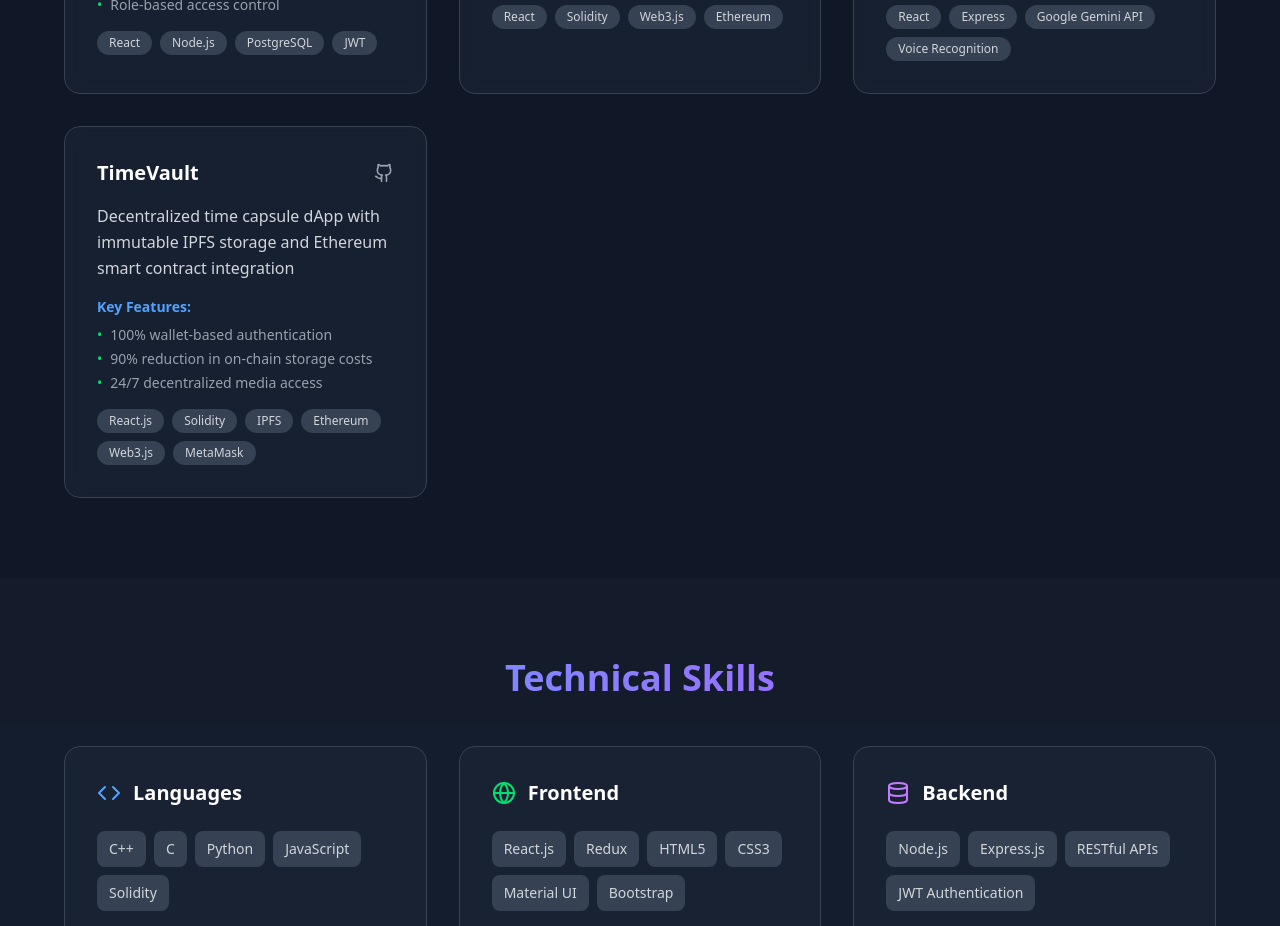
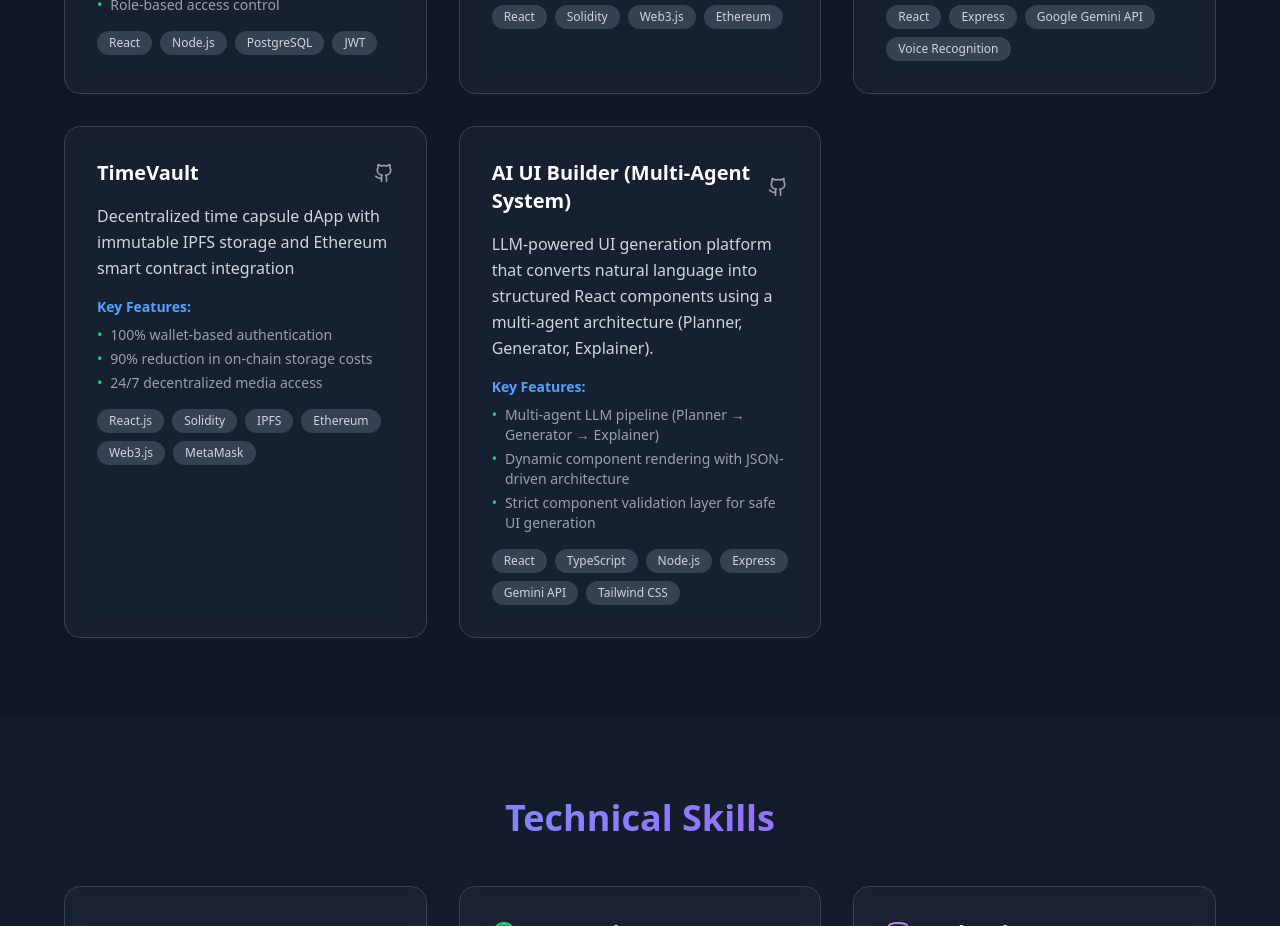
Before and after one commit to Vansh98789/Vansh-Portfolio-Website, a React (Vite) app: page / in a window 1280 px wide. Shown: the part 2580-3506 px from the top of the page. Built offline with nearby package versions, Linux system fonts and the light colour scheme.

Commit message:
Update Portfolio.jsx

```diff
--- a/src/components/Portfolio.jsx
+++ b/src/components/Portfolio.jsx
@@ -180,7 +180,23 @@ const Portfolio = () => {
   github: true,
   liveUrl: '',
   githubUrl: 'https://github.com/Vansh98789/TimeVault'
-}
+},
+      {
+  title: 'AI UI Builder (Multi-Agent System)',
+  description:
+    'LLM-powered UI generation platform that converts natural language into structured React components using a multi-agent architecture (Planner, Generator, Explainer).',
+  tech: ['React', 'TypeScript', 'Node.js', 'Express', 'Gemini API', 'Tailwind CSS'],
+  features: [
+    'Multi-agent LLM pipeline (Planner → Generator → Explainer)',
+    'Dynamic component rendering with JSON-driven architecture',
+    'Strict component validation layer for safe UI generation'
+  ],
+  live: false,
+  github: true,
+  liveUrl: '',
+  githubUrl: 'https://github.com/Vansh98789/Text-to-Component.git'
+},
+
 
   ];
 
```
